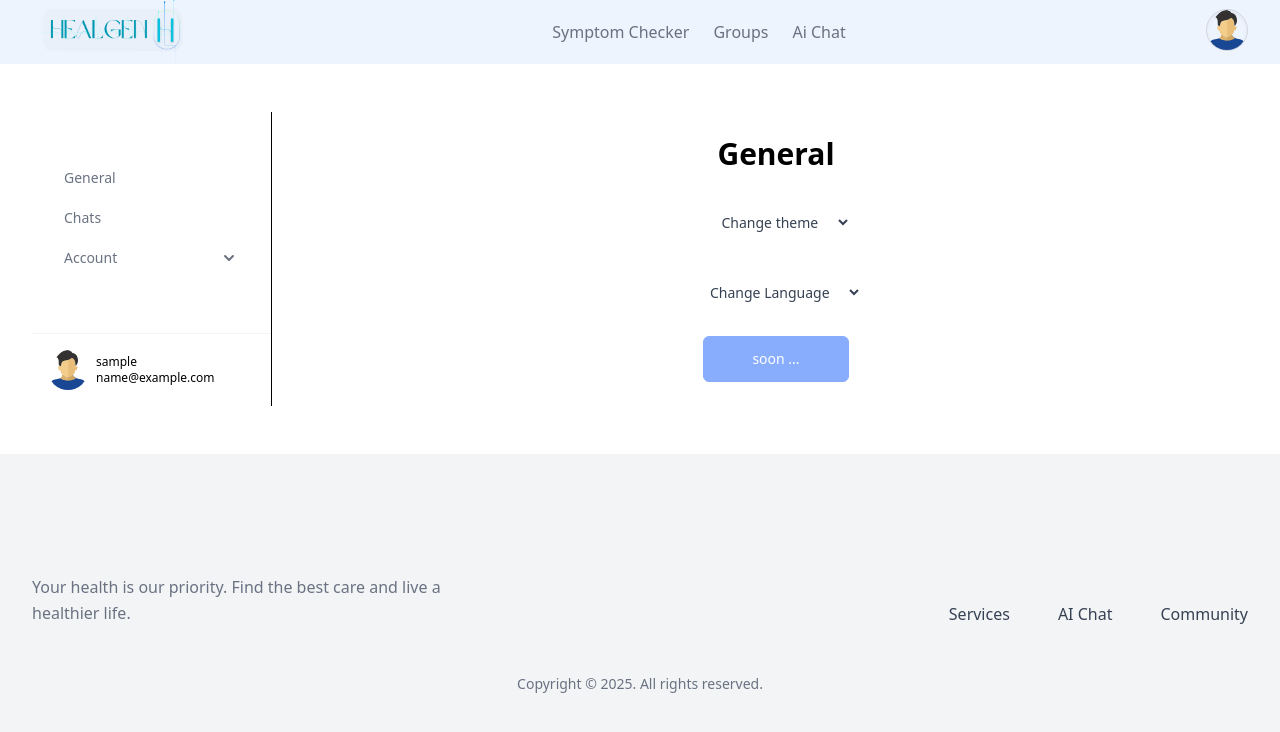
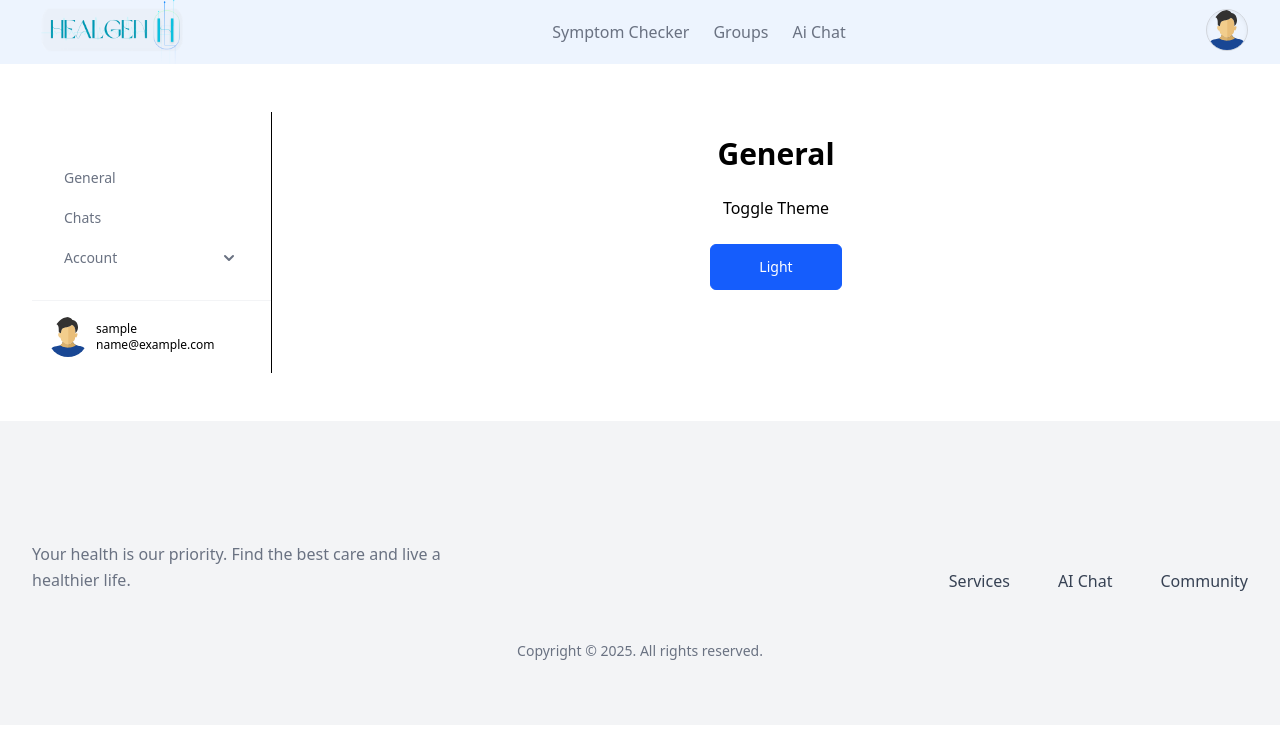
Before and after one commit to HasanOmarHasan/MoreHealth, a React (Vite) app in the folder client/: page /Profile/General in a window 1280 px wide. Shown: the top 732 px of the page. Built offline with nearby package versions, Linux system fonts and the light colour scheme; sample sign-in values are in the browser's storage; what javascript-time-ago would draw is missing.

Commit message:
Update General.tsx

```diff
--- a/client/src/features/profiles/General.tsx
+++ b/client/src/features/profiles/General.tsx
@@ -1,13 +1,18 @@
-import InputItem from '../../ui/InputItem'
-import Button from '../../ui/Button'
+// import InputItem from '../../ui/InputItem'
+import Button from "../../ui/Button";
+import { useAuth } from "../../context/Auth";
 
 export default function General() {
+  const { user, darkMode, toggleTheme } = useAuth();
+  console.log(user, darkMode);
+
   return (
-      <div className=' py-6  flex flex-col gap-6 justify-center items-center '>
-          <h1 className='text-3xl font-semibold'>General</h1>
-          <InputItem name='theme' select='Change theme' value='Dark' value2='Light' />
-          <InputItem name='Language' select='Change Language' value='Arabic' value2='English' />
-          <Button content='soon ...' disabled  />
+    <div className=" py-6  flex flex-col gap-6 justify-center items-center ">
+      <h1 className="text-3xl font-semibold">General</h1>
+
+      <h3>Toggle Theme</h3>
+      <Button content={darkMode ? "Dark" : "Light"} onClick={toggleTheme} />
+
     </div>
-  )
+  );
 }
```
